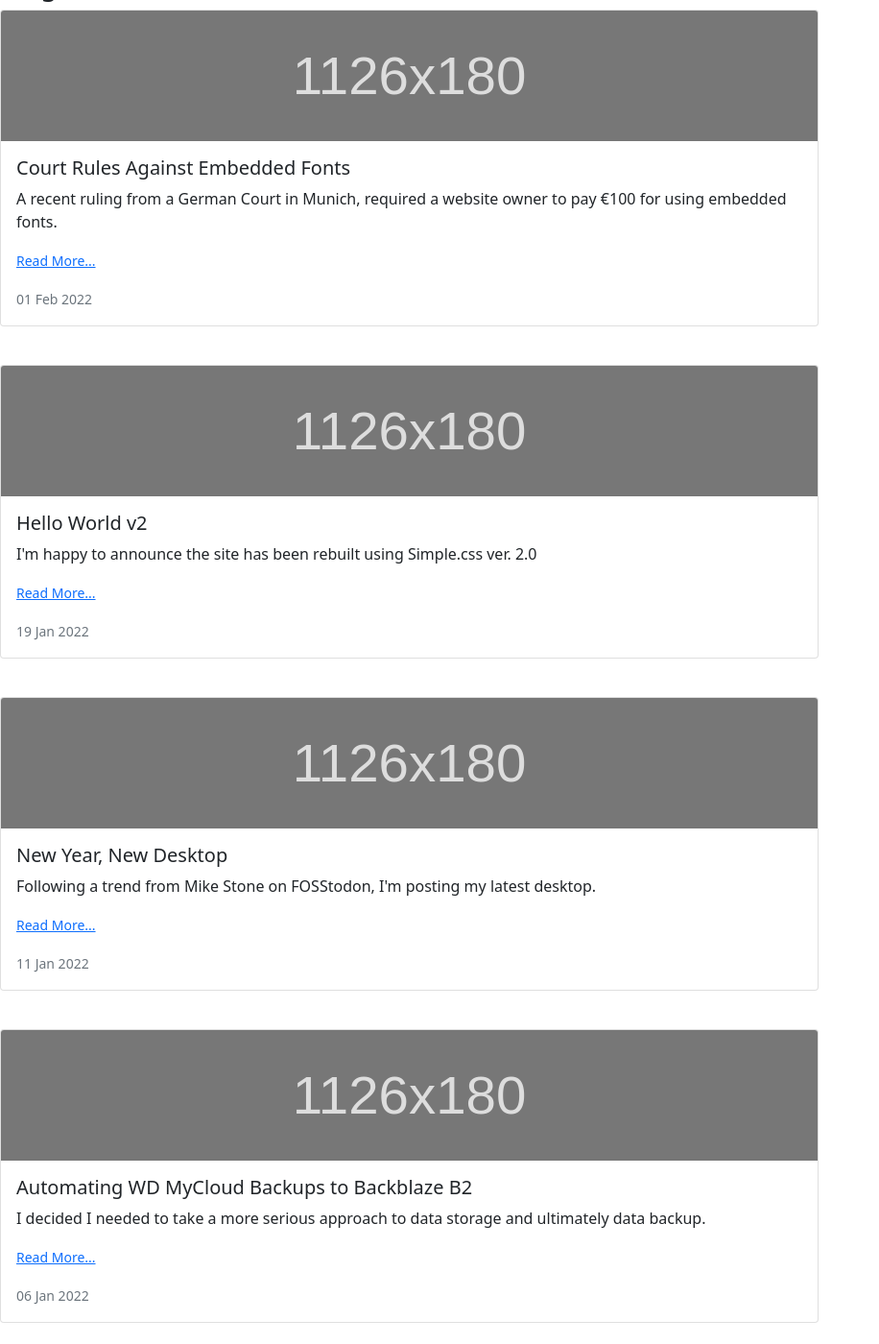
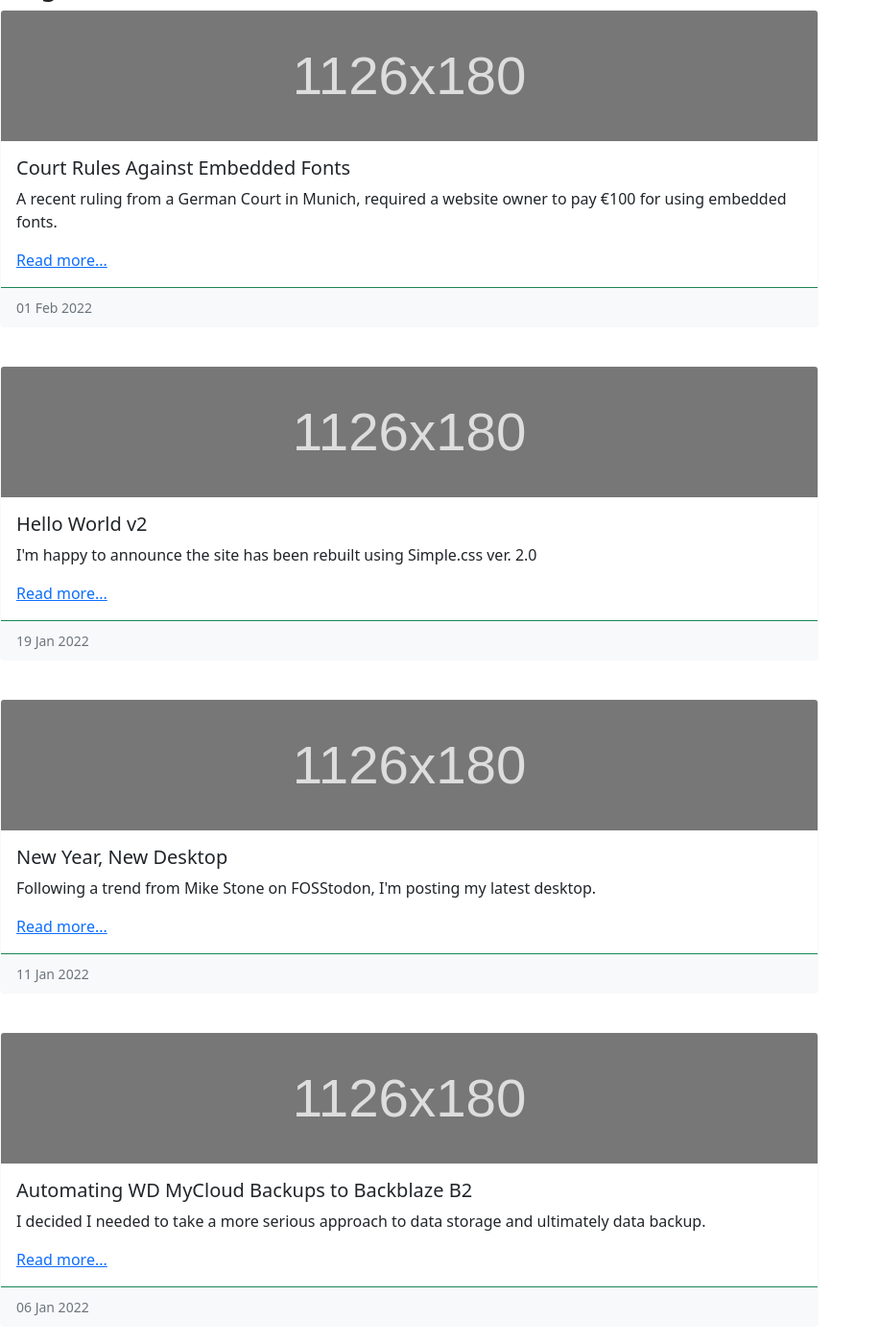
Before and after one commit to acavella/dev.cavella.com, a Jekyll site: the page built from index.md, in a window 1280 px wide and 1400 px high, scrolled down 209 px. Shown: the whole window at 96% size, without its empty margins (0-916 px from the left). Built offline with Jekyll 4.4.1, drawn with Linux system fonts in a browser that asks for light colours; some of the changed text lies outside the part shown.

Commit message:
update card format
Signed-off-by: Tony Cavella <9434191+acavella@users.noreply.github.com>

```diff
--- a/index.md
+++ b/index.md
@@ -10,14 +10,14 @@ layout: default
 <h3>Blog Posts</h3>
 
 {% for post in site.posts %}
-<div class="card col-md-8">
+<div class="card border-light col-md-8">
   <img class="card-img-top" src="/assets/images/placeholder.svg" alt="Card image cap">
   <div class="card-body">
     <h5 class="card-title">{{ post.title }}</h5>
     <p class="card-text">{{ post.description }}</p>
-    <p class="card-text"><small class="text-muted"><a href="{{ post.url}}">Read More...</a></small></p>
-    <p class="card-text"><small class="text-muted">{{ post.date | date_to_string }}</small></p>
+    <a href="#" class="card-link">Read more...</a>
   </div>
+  <div class="card-footer bg-light border-success"><small class="text-muted">{{ post.date | date_to_string }}</small></div>
 </div>
 <br>
 {% endfor %}
```
